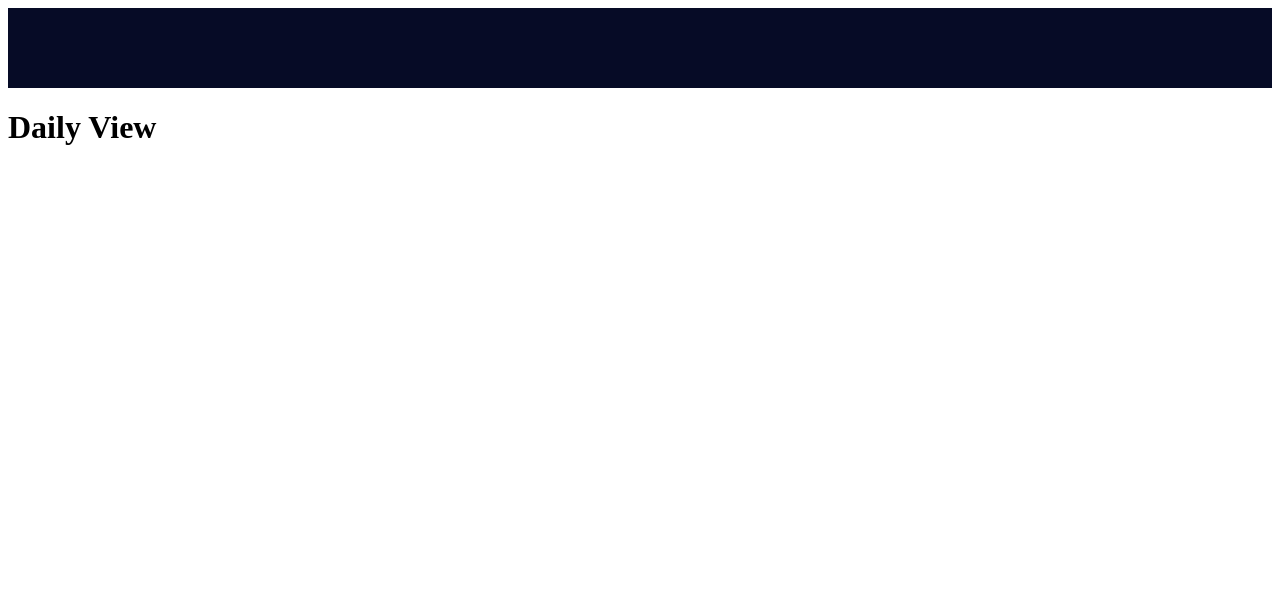
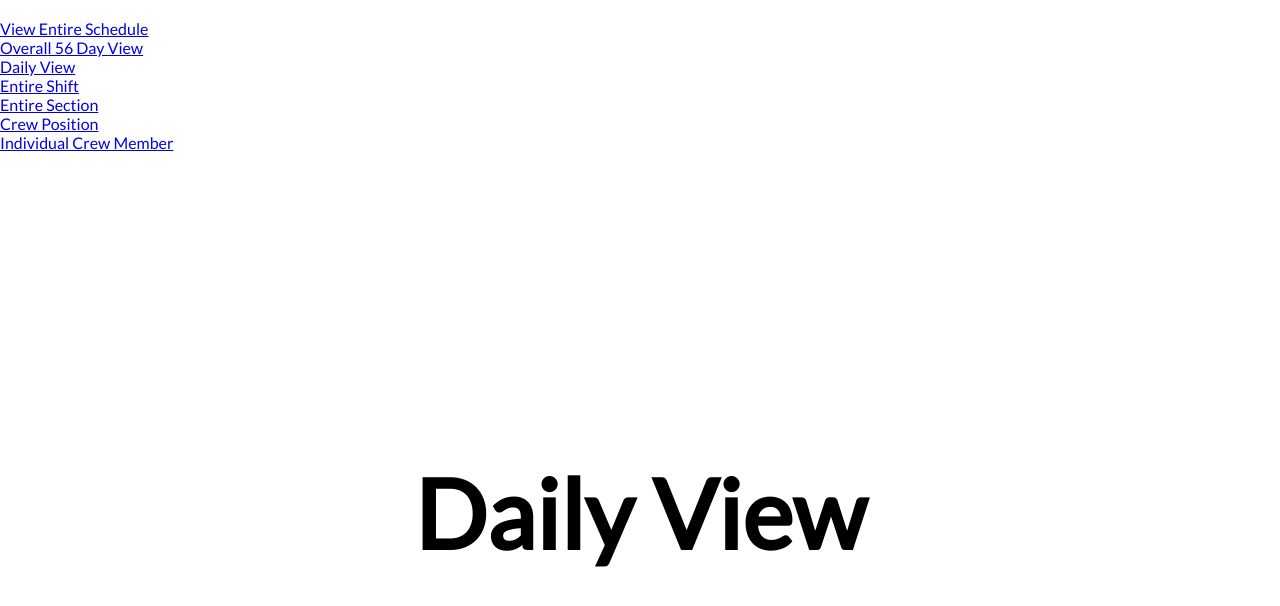
Before and after one commit to dameonA/Capstone, a React (Create React App) app in the folder react-capstone/: page /dailyview in a window 1280 px wide. Shown: the top 606 px of the page. Built offline with nearby package versions, Linux system fonts and the light colour scheme.

Commit message:
Updated without Style

```diff
--- a/react-capstone/src/App.css
+++ b/react-capstone/src/App.css
@@ -1,101 +1,22 @@
-.App {
-  text-align: center;
+@import url('https://fonts.googleapis.com/css2?family=Lato&display=swap');
+
+* {
+  box-sizing: border-box;
+  margin: 0;
+  padding: 0;
+  font-family: 'Lato', sans-serif;
 }
 
-.App-logo {
-  height: 40vmin;
-  pointer-events: none;
-}
-
-@media (prefers-reduced-motion: no-preference) {
-  .App-logo {
-    animation: App-logo-spin infinite 20s linear;
-  }
-}
-
-.App-header {
-  background-color: #282c34;
-  min-height: 100vh;
+.home,
+.overallview,
+.dailyview,
+.shift,
+.section,
+.crewpos,
+.crewmen {
   display: flex;
-  flex-direction: column;
+  height: 90vh;
   align-items: center;
   justify-content: center;
-  font-size: calc(10px + 2vmin);
-  color: white;
+  font-size: 3rem;
 }
-
-.App-link {
-  color: #61dafb;
-}
-.navbar {
-  background-color: #060b26;
-  height: 80px;
-  display: flex;
-  justify-content: start;
-  align-items: center;
-}
-
-.menu-bars {
-  margin-left: 2rem;
-  font-size: 2rem;
-  background: none;
-}
-
-.nav-menu {
-  background-color: #060b26;
-  width: 250px;
-  height: 100vh;
-  display: flex;
-  justify-content: center;
-  position: fixed;
-  top: 0;
-  left: -100%;
-  transition: 850ms;
-}
-
-.nav-menu.active {
-  left: 0;
-  transition: 350ms;
-}
-
-.nav-text {
-  display: flex;
-  justify-content: start;
-  align-items: center;
-  padding: 8px 0px 8px 16px;
-  list-style: none;
-  height: 60px;
-}
-
-.nav-text a {
-  text-decoration: none;
-  color: #f5f5f5;
-  font-size: 18px;
-  width: 95%;
-  height: 100%;
-  display: flex;
-  align-items: center;
-  padding: 0 16px;
-  border-radius: 4px;
-}
-
-.nav-text a:hover {
-  background-color: #1a83ff;
-}
-
-.nav-menu-items {
-  width: 100%;
-}
-
-.navbar-toggle {
-  background-color: #060b26;
-  width: 100%;
-  height: 80px;
-  display: flex;
-  justify-content: start;
-  align-items: center;
-}
-
-span {
-  margin-left: 16px;
-}
--- /dev/null
+++ b/react-capstone/src/Components/Navbar.css
@@ -0,0 +1,72 @@
+.navbar {
+    background-color: #060b26;
+    height: 80px;
+    display: flex;
+    justify-content: flex-start;
+    align-items: center;
+  }
+
+  .menu-bars {
+    margin-left: 2rem;
+    font-size: 2rem;
+    background: none;
+  }
+
+  .nav-menu {
+    background-color: #060b26;
+    width: 250px;
+    height: 100vh;
+    display: flex;
+    justify-content: center;
+    position: fixed;
+    top: 0;
+    left: -100%;
+    transition: 850ms;
+  }
+
+  .nav-menu.active {
+    left: 0;
+    transition: 350ms;
+  }
+
+  .nav-text {
+    display: flex;
+    justify-content: flex-start;
+    align-items: center;
+    padding: 8px 0px 8px 16px;
+    list-style: none;
+    height: 60px;
+  }
+
+  .nav-text a {
+    text-decoration: none;
+    color: #f5f5f5;
+    font-size: 18px;
+    width: 95%;
+    height: 100%;
+    display: flex;
+    align-items: center;
+    padding: 0 16px;
+    border-radius: 4px;
+  }
+
+  .nav-text a:hover {
+    background-color: #1a83ff;
+  }
+
+  .nav-menu-items {
+    width: 100%;
+  }
+
+  .navbar-toggle {
+    background-color: #060b26;
+    width: 100%;
+    height: 80px;
+    display: flex;
+    justify-content: flex-start;
+    align-items: center;
+  }
+
+  span {
+    margin-left: 16px;
+  }
--- a/react-capstone/src/index.js
+++ b/react-capstone/src/index.js
@@ -1,6 +1,7 @@
 import React from 'react';
 import ReactDOM from 'react-dom';
 import App from './App';
+import './App.css';
 import reportWebVitals from './reportWebVitals';
 
 ReactDOM.render(
```
Also changed, not shown: 1 other file (tests, documents, lock files or other folders).
